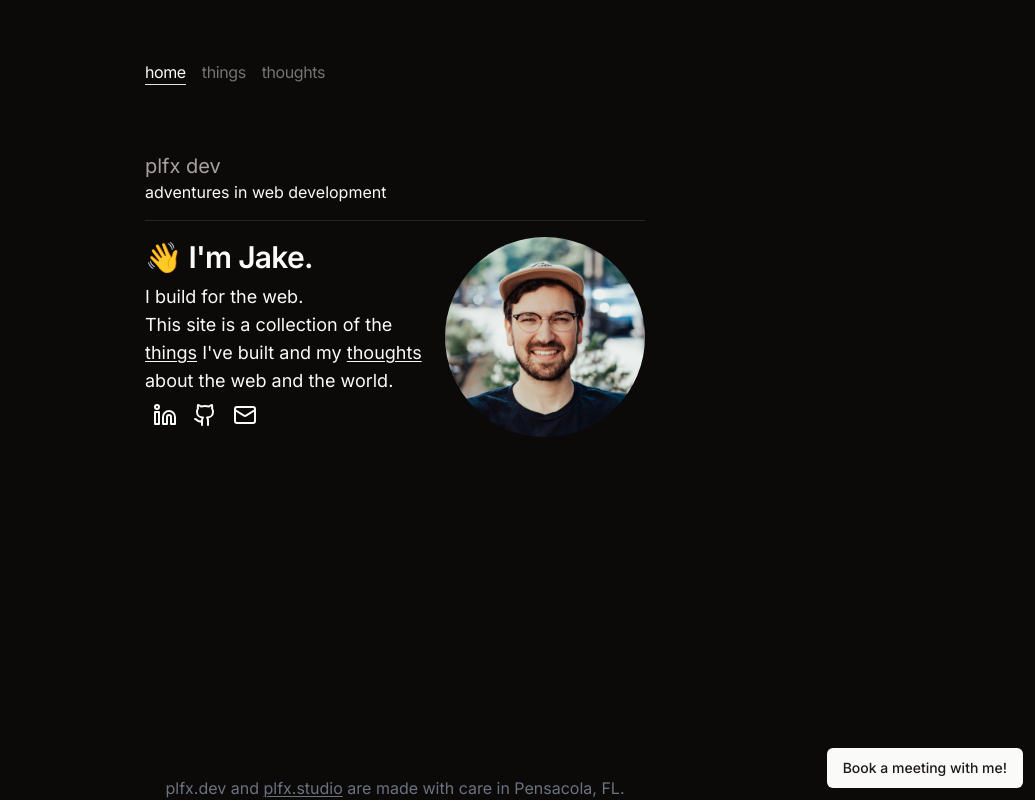
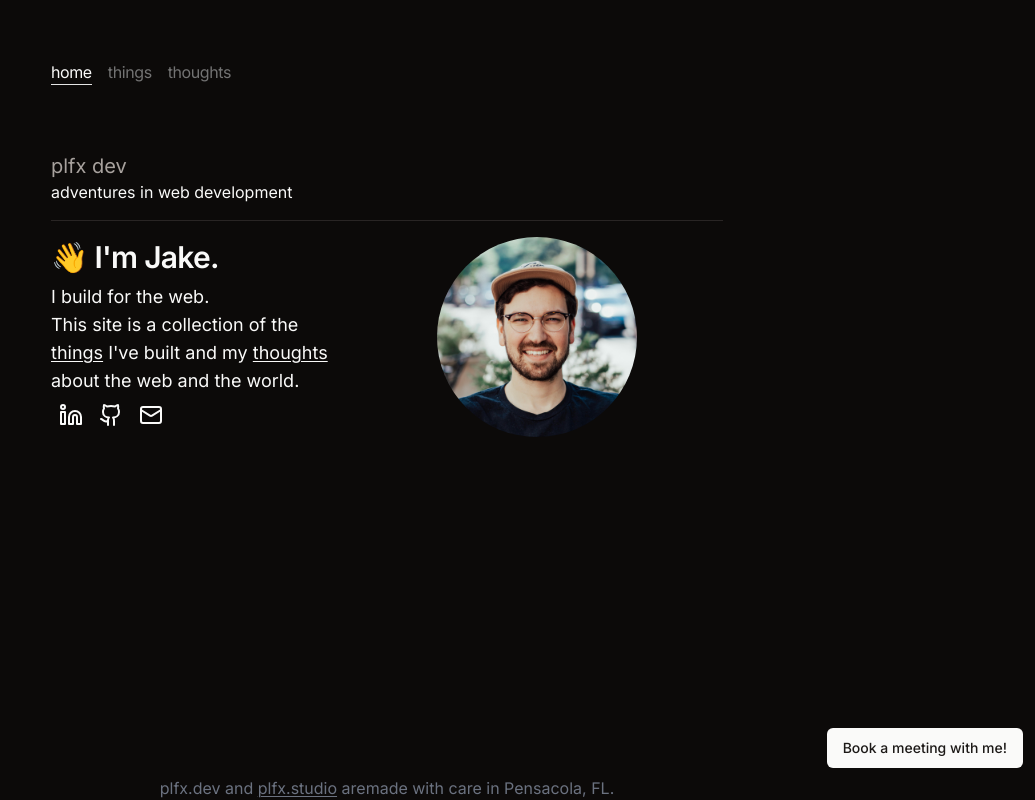
Before and after one commit to panzacoder/plfx-dev, a Next.js app: page / in a window 1280 px wide. Shown: the whole page, without its empty margins (245-1280 px from the left). Built offline with nearby package versions, Linux system fonts and the light colour scheme.

Commit message:
global formatting updates

```diff
--- a/app/globals.css
+++ b/app/globals.css
@@ -42,5 +42,6 @@
   }
   body {
     @apply bg-background text-foreground;
+    width: calc(100dvw - 1rem);
   }
 }
--- a/app/layout.tsx
+++ b/app/layout.tsx
@@ -11,15 +11,15 @@ const inter = Inter({ subsets: ["latin"] });
 export const metadata: Metadata = {
   metadataBase: new URL("https://plfx.dev"),
   title: {
-    default: "plfx dev",
+    default: "plfx.dev",
     template: "%s | plfx",
   },
   description: "adventures in product development",
   openGraph: {
-    title: "plfx dev",
+    title: "plfx.dev",
     description: "adventures in product development",
     url: "https://plfx.dev",
-    siteName: "plfx dev",
+    siteName: "plfx.dev",
     locale: "en_US",
     type: "website",
   },
@@ -35,7 +35,7 @@ export const metadata: Metadata = {
     },
   },
   twitter: {
-    title: "plfx dev",
+    title: "plfx.dev",
     card: "summary_large_image",
   },
 };
@@ -48,9 +48,9 @@ export default function RootLayout({
   return (
     <html lang="en">
       <body
-        className={`${inter.className} antialiased pt-8 h-screen grid grid-rows-[1fr_min-content]`}
+        className={`${inter.className} antialiased pt-8 w-bleed h-screen grid grid-rows-[1fr_min-content]`}
       >
-        <main className=" max-w-2xl mx-4 lg:mx-auto min-w-0 mt-6 flex flex-col px-2 md:px-0">
+        <main className="max-w-2xl w-full mx-2 lg:mx-auto mt-6 flex flex-col px-2 md:px-0">
           <TooltipProvider>
             <Navbar />
             {children}
--- a/components/book-meeting-button.tsx
+++ b/components/book-meeting-button.tsx
@@ -6,7 +6,7 @@ export function BookMeetingButton() {
     <Link
       buttonProps={{ variant: "default" }}
       href="https://cal.com/plfx.dev"
-      className="w-min fixed bottom-3 right-3"
+      className="w-min fixed bottom-8 right-3"
     >
       Book a meeting with me!
     </Link>
--- a/components/footer.tsx
+++ b/components/footer.tsx
@@ -2,13 +2,16 @@ import { Link } from "./ui/link";
 
 export function Footer() {
   return (
-    <footer className="flex flex-col items-center justify-center w-full text-gray-500">
+    <footer className="flex flex-col items-center justify-center w-full text-gray-500 pt-8">
       <span>
-        plfx.dev and{" "}
-        <Link href="https://plfx.studio" target="_blank">
-          plfx.studio
-        </Link>{" "}
-        are made with care in Pensacola, FL.
+        <span className="hidden md:inline">
+          plfx.dev and{" "}
+          <Link href="https://plfx.studio" target="_blank">
+            plfx.studio
+          </Link>{" "}
+          are
+        </span>
+        <span>made with care in Pensacola, FL.</span>
       </span>
     </footer>
   );
--- a/components/navbar.tsx
+++ b/components/navbar.tsx
@@ -52,7 +52,7 @@ function NavItem({ path, name }: { path: string; name: string }) {
       key={path}
       href={path}
       className={clsx(
-        "no-underline transition-all hover:text-neutral-800 dark:hover:text-neutral-200 flex align-middle",
+        "no-underline transition-all hover:text-neutral-200 dark:hover:text-neutral-200 flex align-middle",
         {
           "text-neutral-500": !isActive,
         },
--- a/tailwind.config.ts
+++ b/tailwind.config.ts
@@ -2,17 +2,18 @@
 module.exports = {
   darkMode: ["class"],
   content: [
-    './pages/**/*.{ts,tsx}',
-    './components/**/*.{ts,tsx}',
-    './app/**/*.{ts,tsx}',
-    './src/**/*.{ts,tsx}',
-	],
+    "./pages/**/*.{ts,tsx}",
+    "./components/**/*.{ts,tsx}",
+    "./app/**/*.{ts,tsx}",
+    "./src/**/*.{ts,tsx}",
+  ],
   theme: {
     container: {
       center: true,
       padding: "2rem",
       screens: {
         "2xl": "1400px",
+        bleed: "calc(100dvw-2rem)",
       },
     },
     extend: {
@@ -73,4 +74,4 @@ module.exports = {
     },
   },
   plugins: [require("tailwindcss-animate")],
-}
+};
```
